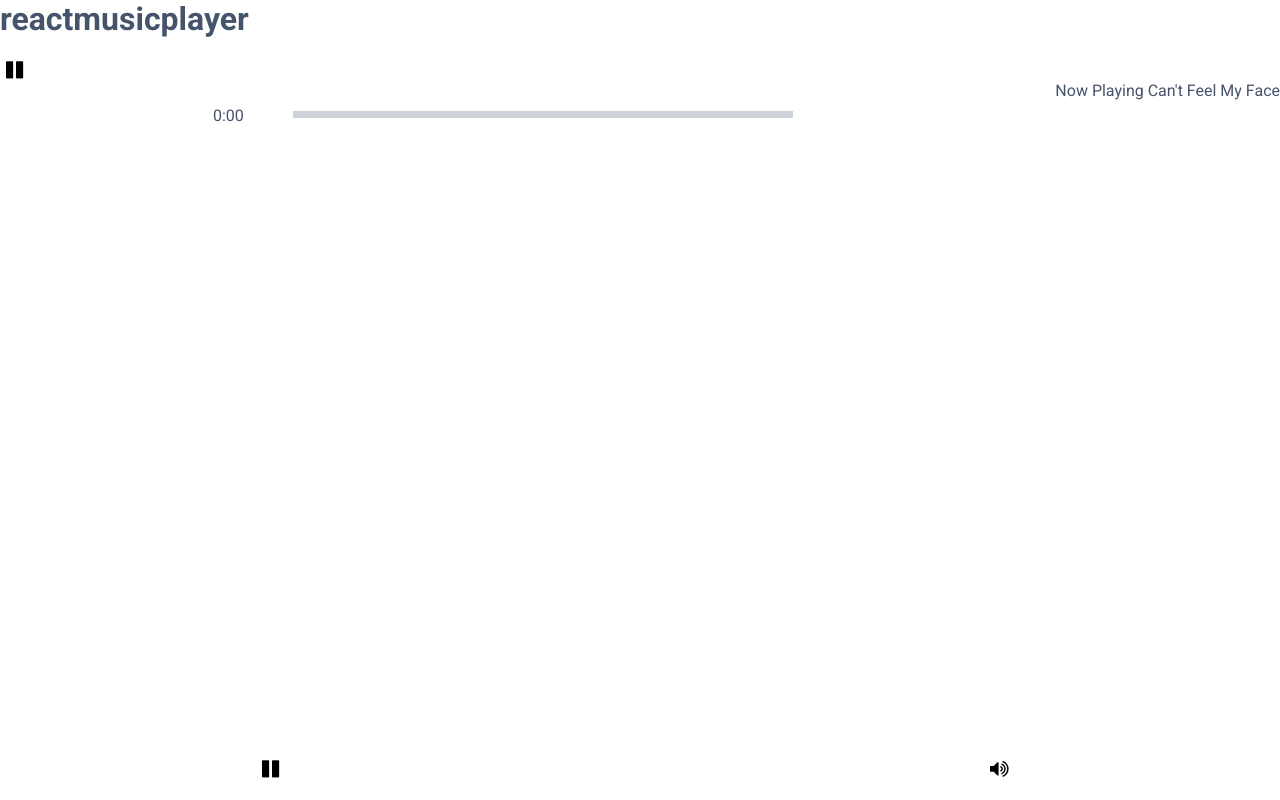
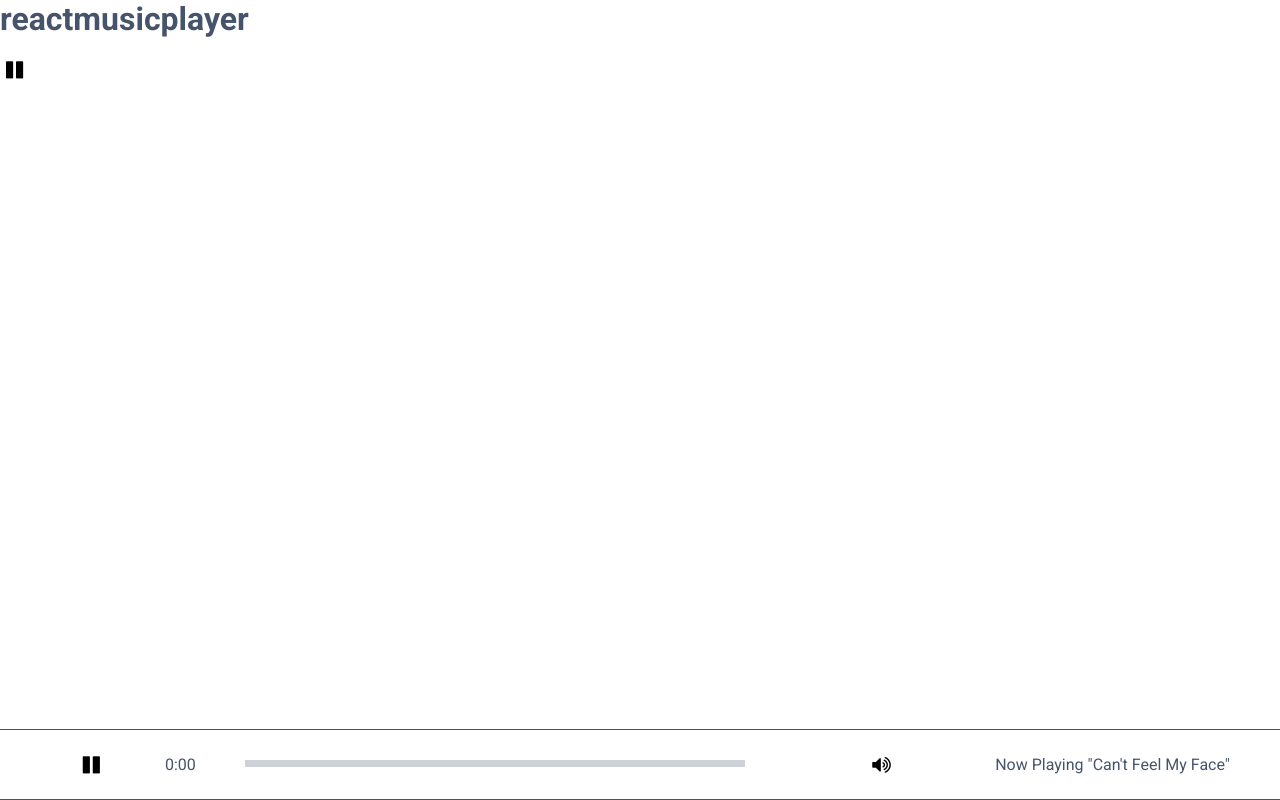
Before and after one commit to vincentchin/reactmusicplayer, a React app: page / in a window 1280 px wide. Both pictures are taken after a click on the button 13 px from the left and 70 px from the top of the page. Built offline with nearby package versions, Linux system fonts and the light colour scheme.

Commit message:
Fixed styling

```diff
--- a/components/Player.js
+++ b/components/Player.js
@@ -28,7 +28,7 @@ export default class Player extends Component {
             volume={this.props.volume}
             toggleMute={this.props.toggleMute}
           />
-          <SongName songName={this.props.songName}/>
+          <SongName songName={this.props.songName} />
         </div>
     );
   }
--- a/components/SongName.js
+++ b/components/SongName.js
@@ -3,8 +3,8 @@ import React, {Component} from 'react';
 export default class SongName extends Component {
   render() {
     return(
-      <div>
-        Now Playing {this.props.songName}
+      <div className="song-name">
+        Now Playing "{this.props.songName}"
       </div>
     );
   }
--- a/css/style.css
+++ b/css/style.css
@@ -9,8 +9,8 @@ body {
   margin: 0;
 }
 
-.hidden {
-  display: none;
+.fa {
+  font-size: 20px !important;
 }
 
 .player-container {
@@ -24,6 +24,11 @@ body {
 
 .player {
   display:flex;
+  position: absolute;
+  width: 100%;
+  bottom: 0;
+  border-top: 1px solid #46546B;
+  border-bottom: 1px solid #46546B;
 }
 
 .player-progress-container:hover, .player-btn-volume:hover, .player-btn-play:hover, .volume-bar:hover {
@@ -31,9 +36,8 @@ body {
 }
 
 .player-buttons {
-  position: absolute;
-  bottom:20px;
-  left:20%;
+  position: relative;
+  left:6%;
   display: inline-flex;
   justify-content: space-between;
   align-items: center;
@@ -84,11 +88,10 @@ body {
 
 .volume-container {
   display:inline-flex;
-  position: absolute;
-  right:20%;
-  bottom:20px;
+  position: relative;
+  right:5%;
+  bottom:23px;
   width:40px;
-  height: 100px;
 }
 
 .volume-bar {
@@ -126,6 +129,7 @@ body {
   transition: all .4s;
 }
 
-.fa {
-  font-size: 20px !important;
+.song-name {
+  padding: 25px;
+  margin-right: 25px;
 }
```
Also changed, not shown: 1 other file (tests, documents, lock files or other folders).
